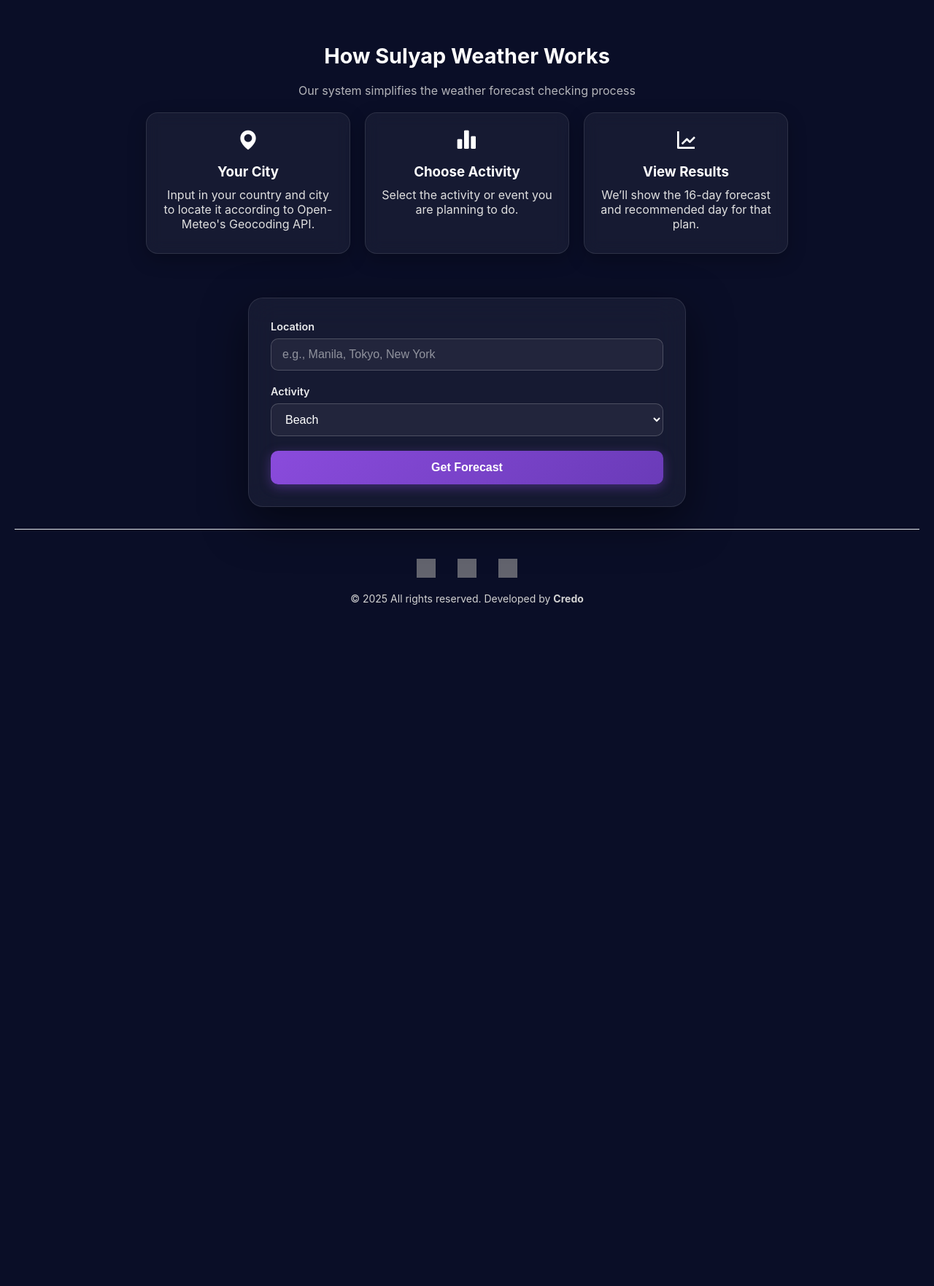
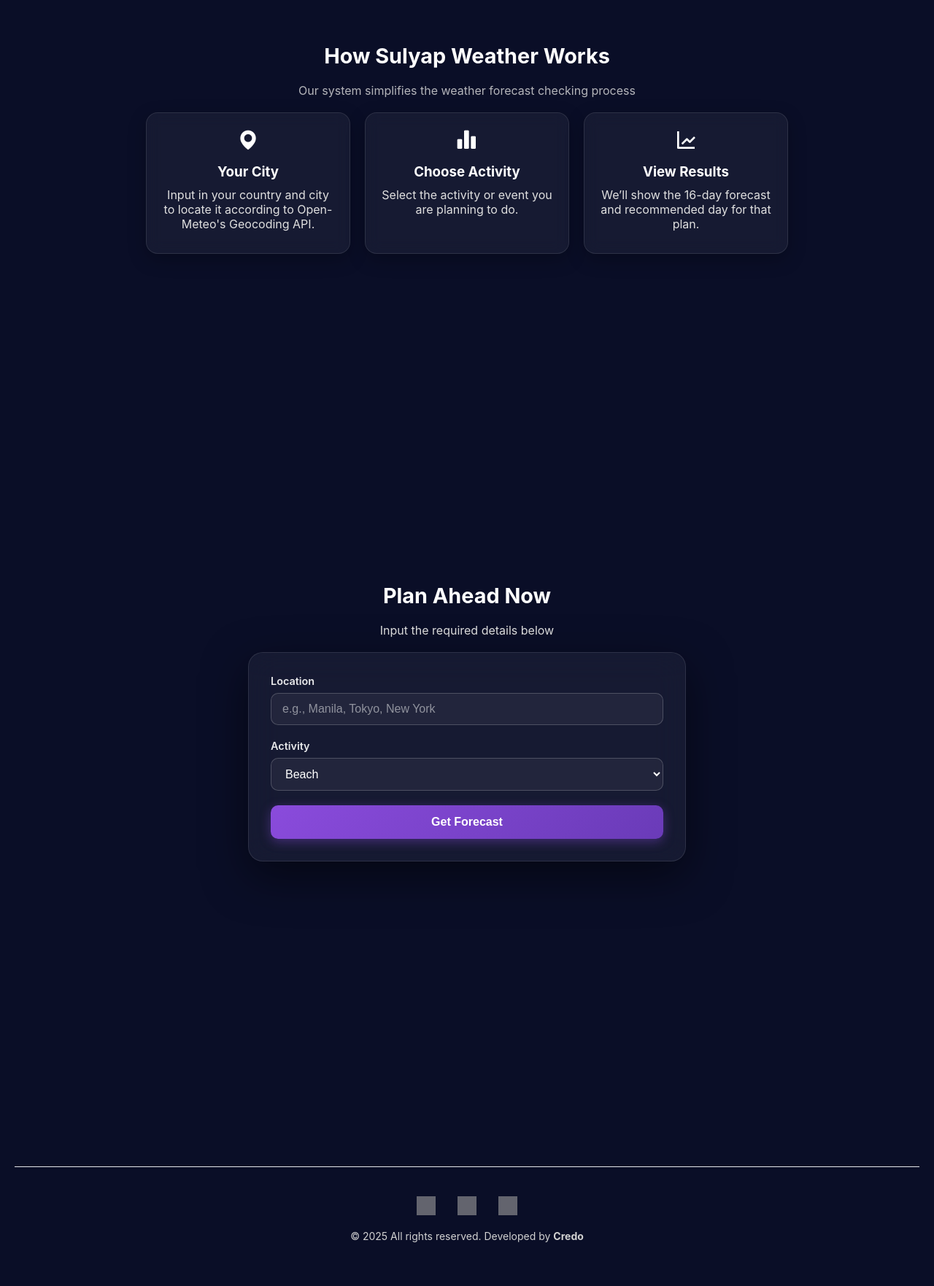
Before and after one commit to credough/sulyap-weather, a Flask app: page / in a window 1280 px wide. Shown: the part 821-2584 px from the top of the page at 73% size. Before the commit the page ends 1650 px from the top, so only its background shows below. Run offline with Flask 3, Linux system fonts and the light colour scheme; grey boxes are pictures that could not be loaded.

Commit message:
fix(api): prevent 500 errors from missing weather values

```diff
--- a/app/routes.py
+++ b/app/routes.py
@@ -22,15 +22,23 @@ def sulyap_weather():
         return jsonify({"error": "Location not found"}), 404
 
     weather = get_weather_forecast(coords["lat"], coords["lon"])
-    daily = weather["daily"]
+    daily = weather.get("daily")
+
+    if not daily:
+        return jsonify({"error": "Weather data unavailable"}), 500
+
+    times = daily.get("time", [])
+    temps = daily.get("temperature_2m_max", [])
+    rains = daily.get("precipitation_probability_max", [])
+    winds = daily.get("windspeed_10m_max", [])
 
     forecast = []
     top_pick = None
 
-    for i, date in enumerate(daily["time"]):
-        temp = daily["temperature_2m_max"][i]
-        rain = daily["precipitation_probability_max"][i]
-        wind = daily["windspeed_10m_max"][i]
+    for i, date in enumerate(times):
+        temp = temps[i] if i < len(temps) else None
+        rain = rains[i] if i < len(rains) else None
+        wind = winds[i] if i < len(winds) else None
 
         score = score_day(temp, rain, wind, activity)
 
@@ -55,6 +63,7 @@ def sulyap_weather():
         "forecast": forecast
     })
 
+
 @main.route("/")
 def index():
     return render_template("index.html")
--- a/app/static/script.js
+++ b/app/static/script.js
@@ -99,7 +99,7 @@ form.addEventListener('submit', async (e) => {
 
         displayResults(data);
     } catch (err) {
-        error.innerHTML = `<div class="error">❌ ${err.message}</div>`;
+        error.innerHTML = `<div class="error"> ${err.message}</div>`;
     } finally {
         loading.style.display = 'none';
     }
--- a/app/static/style.css
+++ b/app/static/style.css
@@ -49,6 +49,8 @@ body::before {
   padding: 60px 20px;
   position: relative;
   overflow: hidden;
+  min-height: 100vh;
+
 }
 
 .how-it-works h2 {
@@ -153,6 +155,29 @@ h1 i {
     display: inline-flex;
 }
 
+.result-section{
+    min-height: 100vh;
+}
+
+.result-section h2{
+    font-size: 1.8rem;
+    margin-bottom: 10px;
+    color: white;
+    padding-bottom: 10px;
+    text-align: center;
+    position: relative;
+    overflow: hidden;
+}
+
+.result-section p{
+  font-size: 1rem;
+  margin-bottom: 10px;
+  color: rgb(224, 224, 224);
+  text-align: center;
+  position: relative;
+  overflow: hidden;
+  padding-bottom: 10px;
+}
 
 .search-card {
     background: rgba(255, 255, 255, 0.05);
@@ -350,6 +375,7 @@ button:disabled {
 .top-pick h2 {
     font-size: 2em;
     margin-bottom: 15px;
+    justify-content: center;
 }
 
 .top-pick-details {
@@ -360,7 +386,7 @@ button:disabled {
 }
 
 .detail-item {
-    background: rgba(255,255,255,0.2);
+    background: rgba(255, 255, 255, 0.2);
     padding: 15px;
     border-radius: 10px;
     text-align: center;
@@ -380,7 +406,7 @@ button:disabled {
 .forecast-grid {
     display: grid;
     grid-template-columns: repeat(auto-fill, minmax(250px, 1fr));
-    gap: 20px;
+    gap: 15px;
 }
 
 .day-card {
--- a/app/templates/index.html
+++ b/app/templates/index.html
@@ -44,8 +44,10 @@
     </div>
 </section>
 
+<section class="result-section">
     <div class="container">
-
+    <h2>Plan Ahead Now</h2>
+    <p>Input the required details below</p>
         <div class="search-card">
             <form id="searchForm" class="search-form">
                 <div class="form-group">
@@ -102,6 +104,7 @@
             <div class="forecast-grid" id="forecastGrid"></div>
         </div>
     </div>
+</section>
 
     <!-- FOOTER -->
 <footer class="app-footer" data-aos="fade-up" data-aos-delay="300">
```
Also changed, not shown: app/utils.py (+9 -6 lines).
